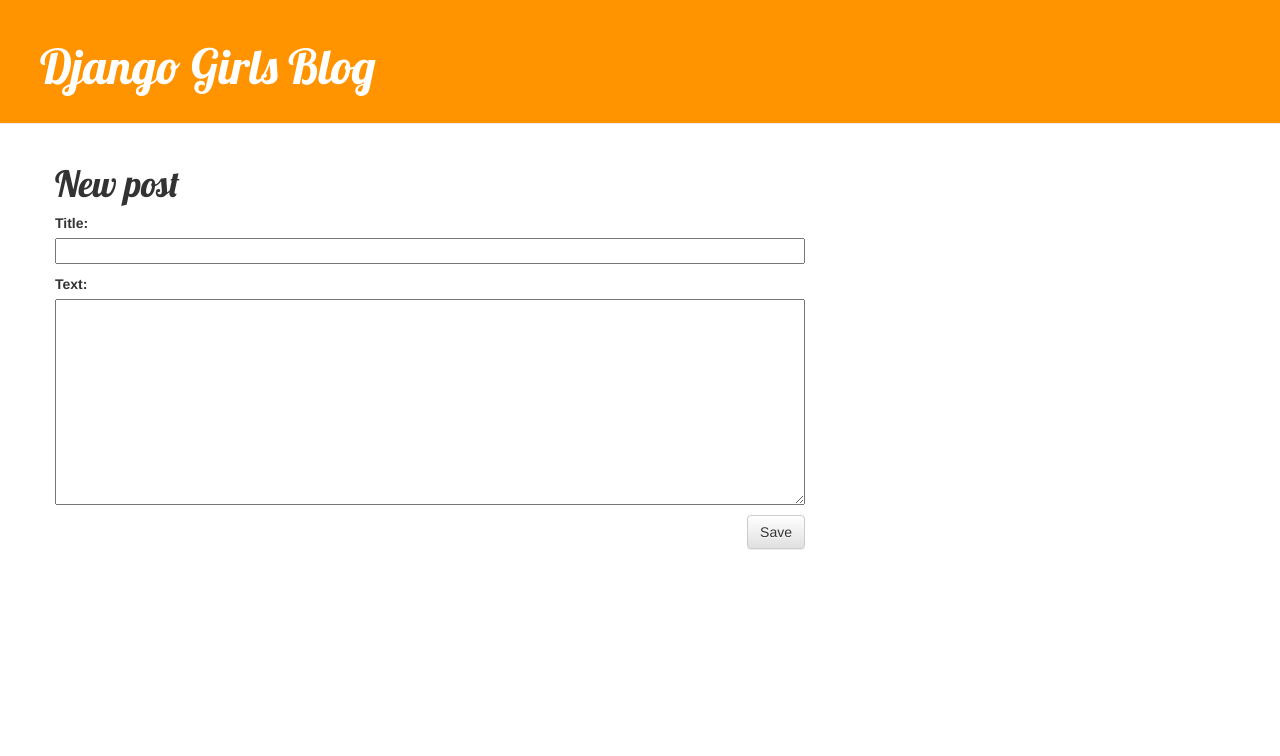
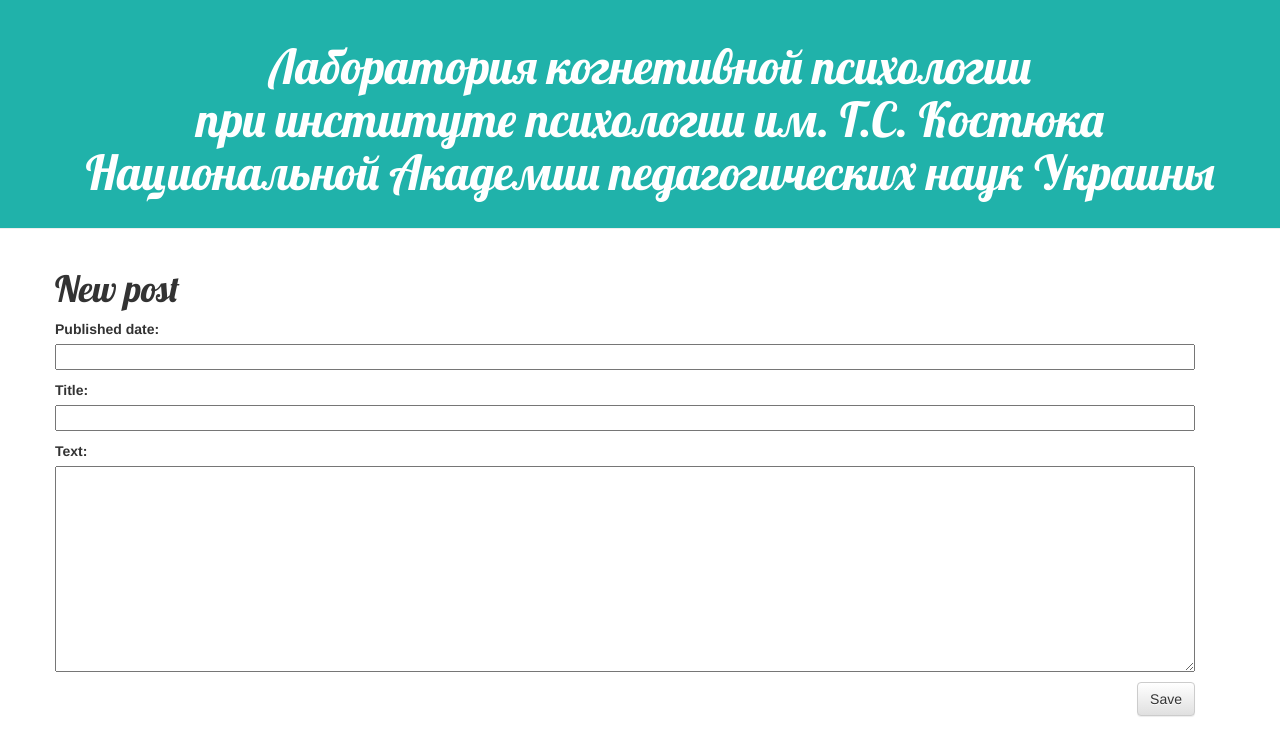
Before and after one commit to IlyaGal/my-first-blog, a Django app: page /post/new/ in a window 1280 px wide. Shown: the top 756 px of the page. Run offline with Django 3.2, Linux system fonts and the light colour scheme; some libraries are stand-ins or nearby versions.

Commit message:
20.02.18

```diff
--- a/blog/forms.py
+++ b/blog/forms.py
@@ -6,7 +6,7 @@
 class PostForm(forms.ModelForm):
     class Meta:
         model = Post
-        fields = ('title', 'text')
+        fields = ('published_date', 'title', 'text')
 
 class UserProfileForm(forms.ModelForm):
     class Meta:
--- a/blog/models.py
+++ b/blog/models.py
@@ -27,7 +27,8 @@
     author = models.ForeignKey(
         'auth.User',
         on_delete=models.CASCADE,
-        verbose_name='publications')
+        verbose_name='author',
+        related_name='publications')
     text_file = models.FileField(
         upload_to='publications')
     title = models.CharField(
@@ -47,6 +48,8 @@
         verbose_name='profile')
     title = models.CharField(
         max_length=200)
+    hierarchy = models.IntegerField(
+        default=1)
     avatar = models.ImageField(
         blank=True,
         upload_to='avatars')
@@ -60,11 +63,12 @@
         blank=True,
         help_text='Any additional information')
     published_date = models.DateTimeField(
-        blank=True, null=True)
+        blank=True,
+        null=True)
 
     def publish(self):
         self.published_date = timezone.now()
         self.save()
 
     def __str__(self):
-        return self.user.first_name + ' ' + self.user.last_name
+        return self.title
--- a/blog/static/css/blog.css
+++ b/blog/static/css/blog.css
@@ -1,5 +1,5 @@
 .page-header {
-    background-color: #ff9400;
+    background-color: #20B2AA;
     margin-top: 0;
     padding: 20px 20px 20px 40px;
 }
--- a/blog/templates/blog/base.html
+++ b/blog/templates/blog/base.html
@@ -1,7 +1,7 @@
 {% load staticfiles %}
 <html>
     <head>
-        <title>Django Girls blog</title>
+        <title>Лаборатория когнитивной психологии</title>
         <link rel="stylesheet" href="//maxcdn.bootstrapcdn.com/bootstrap/3.2.0/css/bootstrap.min.css">
         <link rel="stylesheet" href="//maxcdn.bootstrapcdn.com/bootstrap/3.2.0/css/bootstrap-theme.min.css">
         <link href='//fonts.googleapis.com/css?family=Lobster&subset=latin,latin-ext' rel='stylesheet' type='text/css'>
@@ -16,13 +16,17 @@
             {% endif %}
             <h1>
                 <a href="/">
-                    Django Girls Blog
+                    <p align="center">
+                        Лаборатория когнетивной психологии<br>
+                        при институте психологии им. Г.С. Костюка<br>
+                        Национальной Академии педагогических наук Украины
+                    </p>
                 </a>
             </h1>
         </div>
         <div class="content container">
             <div class="row">
-                <div class="col-md-8">
+                <div class="col-xs-12" class="col-md-8">
                     {% block content %}
                     {% endblock %}
                 </div>
--- a/blog/templates/blog/post_detail.html
+++ b/blog/templates/blog/post_detail.html
@@ -15,7 +15,7 @@
         <h1>
             {{ post.title }}
         </h1>
-        <p>
+        <p align="justify">
             {{ post.text|linebreaksbr }}
         </p>
     </div>
--- a/blog/urls.py
+++ b/blog/urls.py
@@ -6,6 +6,8 @@
     url(r'^$', views.home, name='home'),
     url(r'^worker/(?P<pk>\d+)/$', views.worker, name='worker'),
     url(r'^post/(?P<pk>\d+)/$', views.post_detail, name='post_detail'),
+    url(r'^publication/(?P<pk>\d+)/$', views.publication, name='publication'),
+    url(r'^worker/(?P<worker_id>\d+)/publications/$', views.publications, name='publications'),
     url(r'^post/new/$', views.post_new, name='post_new'),
     url(r'^post/(?P<pk>\d+)/edit/$', views.post_edit, name='post_edit'),
 ]
--- a/blog/views.py
+++ b/blog/views.py
@@ -9,21 +9,35 @@
     workers = UserProfile.objects.filter()
     for worker in workers:
         words = worker.info.split()
+        if len(words) > 15:
+            worker.info = " ".join(words[:15]) + " "
+
+    posts = Post.objects.filter(published_date__lte=timezone.now()).order_by('published_date').reverse()
+    for post in posts:
+        words = post.text.split()
         if len(words) > 50:
-            worker.info = " ".join(words[:50]) + " ..."
-    return render(request, 'blog/home.html', {'workers': workers})
+            post.text = " ".join(words[:50]) + " "
+
+    return render(request, 'blog/home.html', {'workers': workers, 'posts': posts})
+
+
+def publications(request, worker_id):
+    publications = Publication.objects.filter(author_id=worker_id).order_by('publication_date').reverse()
+    for publication in publications:
+        words = publication.title.split()
+        if len(words) > 50:
+            publication.title = " ".join(words[:50]) + " "
+    return render(request, 'blog/publications.html', {'publications': publications})
+
+
+def publication(request, pk):
+    publication = get_object_or_404(Publication, pk=pk)
+    return render(request, 'blog/published.html', {'publication': publication})
+
 
 def worker(request, pk):
     worker = get_object_or_404(UserProfile, pk=pk)
-    return render(request, 'blog/worker.html', {'worker': worker})
-
-def post_list(request):
-    posts = Post.objects.filter(published_date__lte=timezone.now()).order_by('published_date')
-    for post in posts:
-        words = post.text.split()
-        if len(words) > 50:
-            post.text = " ".join(words[:50]) + " ..."
-    return render(request, 'blog/home.html', {'posts': posts})
+    return render(request, 'blog/worker.html', 'blog/publications.html', {'worker': worker})
 
 
 def post_detail(request, pk):
```
Also changed, not shown: other parts of blog/static/css/blog.css (+34 -0 lines), blog/templates/blog/post_list.html (deleted, +0 -58 lines).
